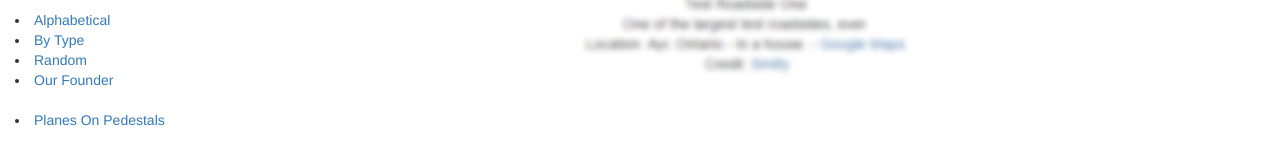
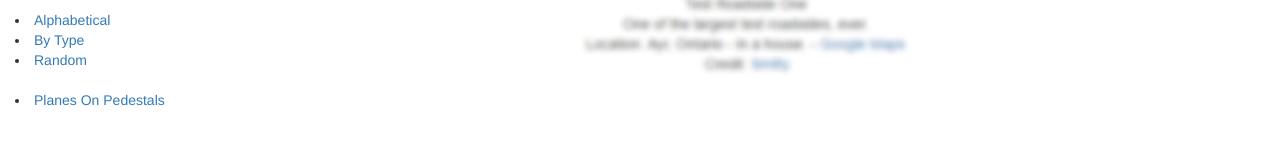
Before and after one commit to syvb/roadsides-www, a plain HTML site: page index.html in a window 1280 px wide. Shown: the part 606-766 px from the top of the page. Drawn offline with nearby package versions, Linux system fonts and the light colour scheme; no server answers.

Commit message:
Remove 'Our Founder' link in sidebar - see #2

```diff
--- a/index.html
+++ b/index.html
@@ -60,7 +60,6 @@
       <li><a href="#/alphabet">Alphabetical</a></li>
       <li><a href="#/type">By Type</a></li>
       <li><a href="#/random">Random</a></li>
-      <li><a href="#/founder">Our Founder</a></li>
       <br />
       <li><a href="#/pop">Planes On Pedestals</a></li>
     </div>
```
